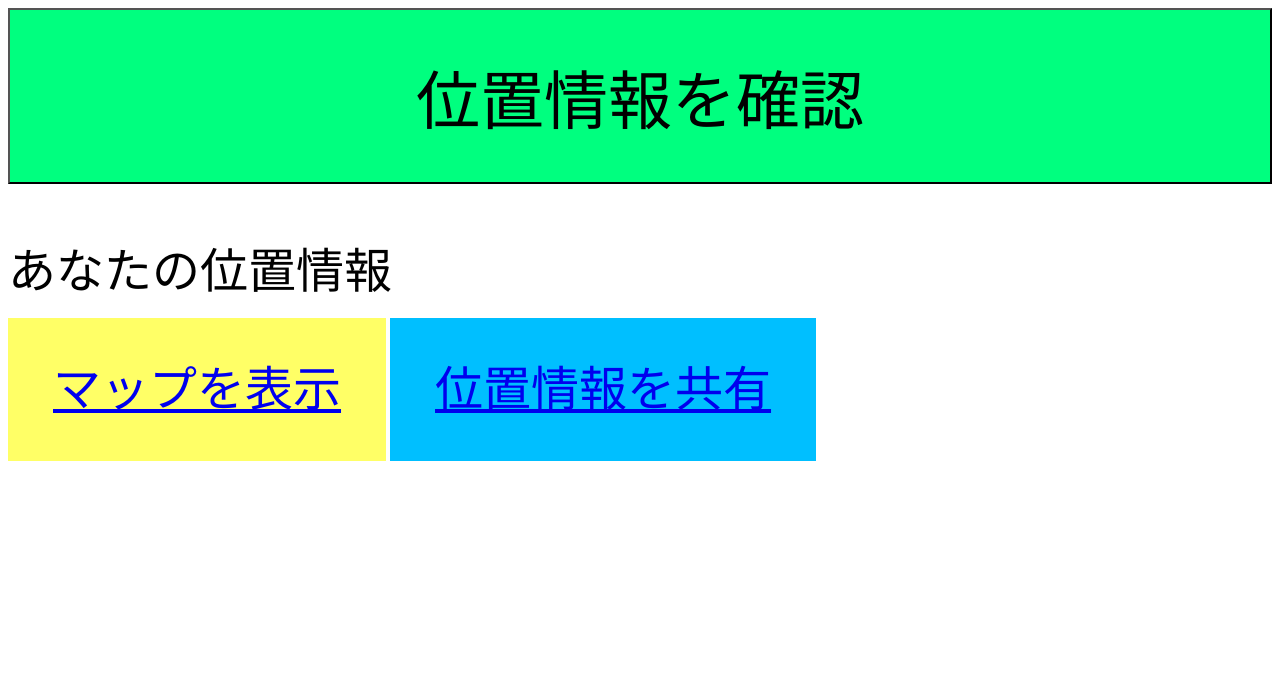
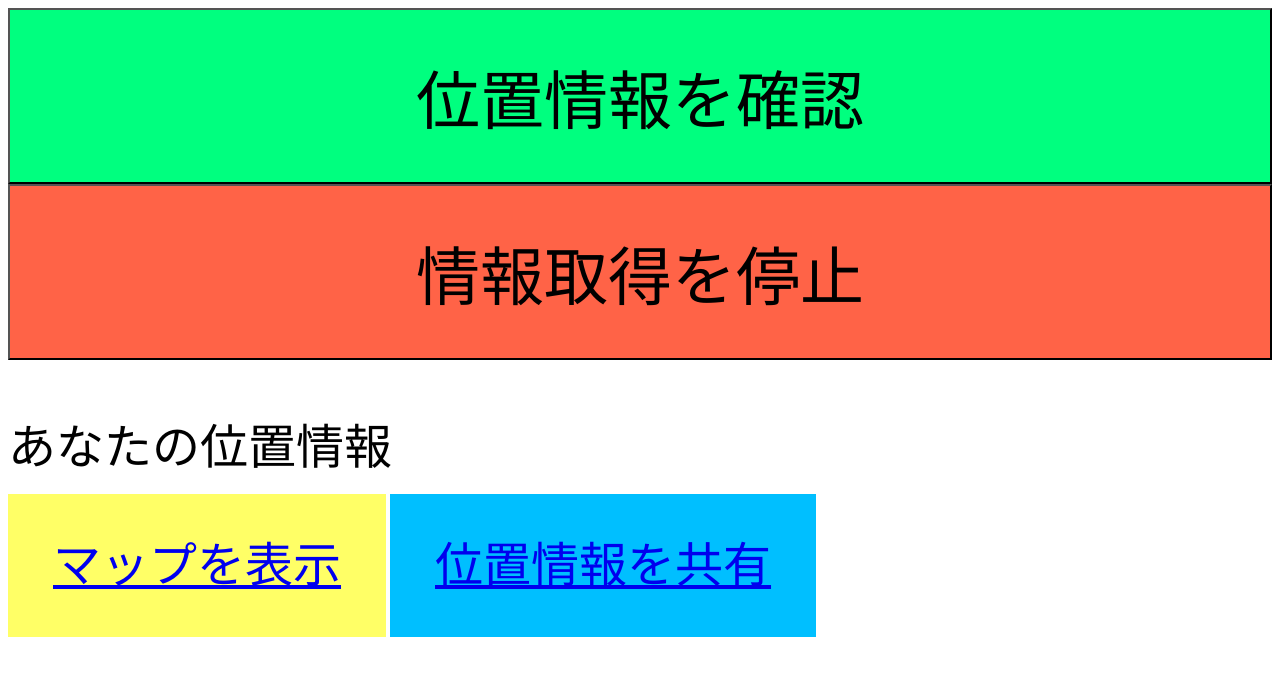
Before and after one commit to 183x/arly, a plain HTML site: page index.html in a window 1280 px wide. Drawn offline with Linux system fonts and the light colour scheme.

Commit message:
Update index.html

```diff
--- a/index.html
+++ b/index.html
@@ -53,6 +53,7 @@
 <body>
 
     <font size="6"> <button onclick="test()" style="width: 100%; padding: 40px; background-color:#00ff7f; font-size: 200%;">位置情報を確認</button></font>
+    <font size="6"> <button onclick="clear()" style="width: 100%; padding: 40px; background-color:#ff6347; font-size: 200%;">情報取得を停止</button></font>
     <font size="7"><p>あなたの位置情報</p></font>
     <font size="6"><a id="sample" target="_blank" href='https://aru.pw' style="width: 100%; padding: 45px; background-color:#ffff66; font-size: 150%;">マップを表示</a></font>
     <font size="6"><a id="sample2" target="_blank" href='https://aru.pw' style="width: 100%; padding: 45px; background-color:#00bfff; font-size: 150%;">位置情報を共有</a></font>
```
